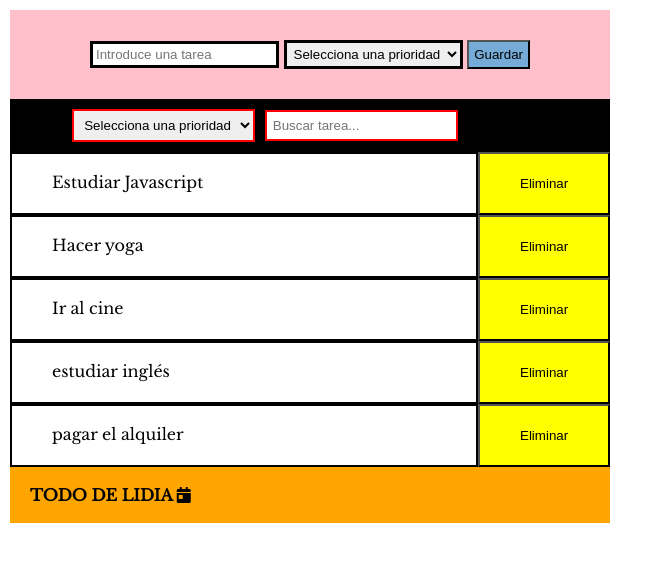
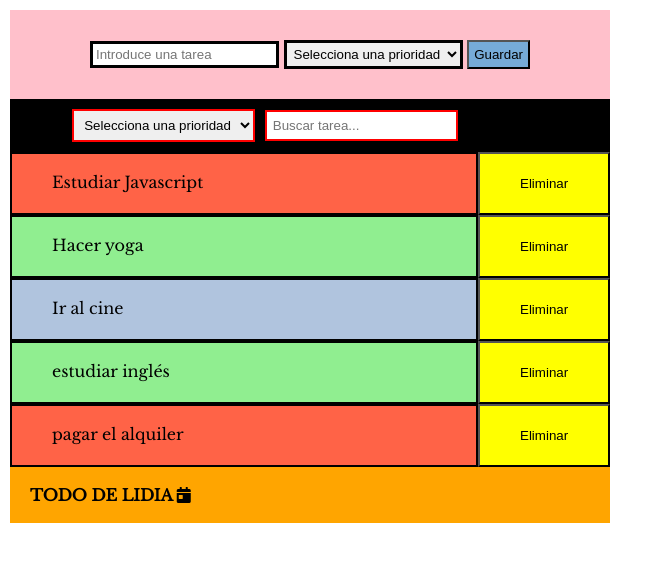
Before and after one commit to alonso276/todolistoct, a plain HTML site: page index.html in a window 1280 px wide. Shown: the whole page, without its empty margins (0-663 px from the left). Drawn offline with nearby package versions, Linux system fonts and the light colour scheme.

Commit message:
corrected colours

```diff
--- a/css/style.css
+++ b/css/style.css
@@ -34,6 +34,16 @@ body {
 .btn-guardar{
     padding:5px;
     background-color: rgb(118, 171, 216);
+}
+
+ .diaria{
+    background-color:lightgreen;
+}
+ .urgente{ background-color:tomato;}
+
+
+.mensual{
+    background-color: lightsteelblue;
 }
 /** inicio formulario filtros***/
 #formularioFiltros{
--- a/js/eventos.js
+++ b/js/eventos.js
@@ -29,7 +29,7 @@ function printTarea(pTarea,pSection){
     article.classList.add('everytask')
     let h3 = document.createElement('h3');
     h3.classList.add('task')
-    h3.classList.add('prioridad');
+    h3.classList.add(`${pTarea.prioridad}`);
 
     let contenidoh3=  document.createTextNode(`${pTarea.titulo}`);
     h3.appendChild(contenidoh3);
@@ -47,20 +47,7 @@ function printTarea(pTarea,pSection){
     pSection.appendChild(article);
 }
 
-    // let color="";
 
-    //  switch(tarea.prioridad){
-    //  case 'diaria':
-    //  color="green";
-    //    break;
-    //  case 'mensual':
-    //  color="lightblue";
-    //  break;
-    // case 'urgente':
-    // color="red";
-    //  break;
-
-    //  }
 
 
 
--- a/js/funciones.js
+++ b/js/funciones.js
@@ -8,7 +8,7 @@ function addTarea(pTarea, pPrioridad) {
     }
 
     let existe = listaTareas.findIndex(tarea => {
-        return tarea.titulo == pTarea && tarea.prioridad == pPrioridad;
+        return tarea.titulo == pTarea &&tarea.prioridad == pPrioridad;
     })
 
     if (existe == -1) {
--- a/js/modelo.js
+++ b/js/modelo.js
@@ -10,16 +10,16 @@ listaTareas= [
         },
         {'idTarea':2,
         'titulo': 'Hacer yoga',
-        'prioridad':'Diaria',
+        'prioridad':'diaria',
        },
        {'idTarea':3,
        'titulo': 'Ir al cine',
-       'prioridad':'Mensual',
+       'prioridad':'mensual',
       },
 
       {'idTarea':4,
       'titulo': 'estudiar inglés',
-      'prioridad':'Diaria'
+      'prioridad':'diaria'
      },
 
 
```
